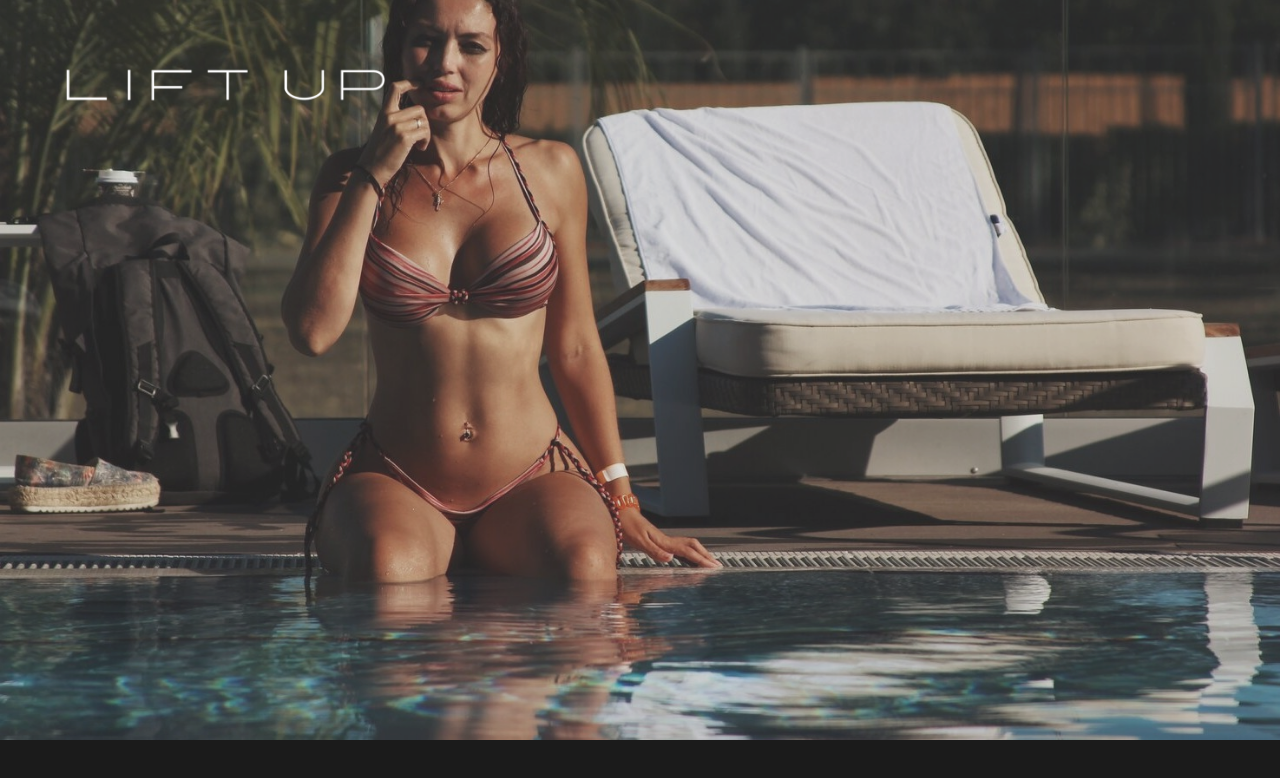
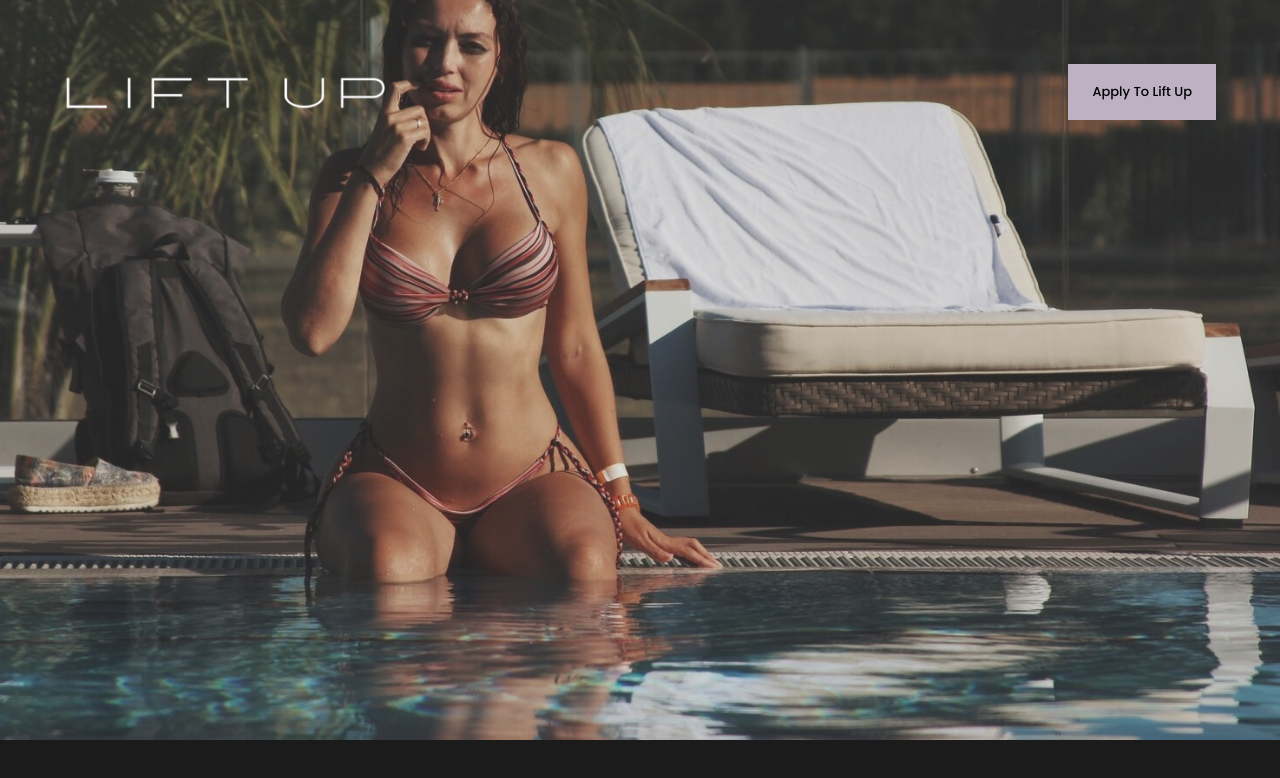
Before and after one commit to linkmanagement/lift_up_client, a Next.js app: page / in a window 1280 px wide. Shown: the top 778 px of the page. Built offline with nearby package versions, Linux system fonts and the light colour scheme.

Commit message:
added apply now button in nav
- should only be shown in desktop

```diff
--- a/pages/index.js
+++ b/pages/index.js
@@ -1,4 +1,5 @@
 import Head from 'next/head';
+import Link from 'next/link';
 
 const Header = () => (
   <Head>
@@ -16,8 +17,14 @@ export default function Home() {
       <div className="relative text-4xl h-[80%] md:h-[80%]  lg:h-[92.5%] min-h-[max-content] bg-white">
         <div className="saturate-[0.9] blur-[0.7px] opacity-[0.9] brightness-90 contrast-[0.9] absolute top-0 left-0 right-0 h-[100%] z-[1] bg-[url('/hero_cropped_mobile.jpg')] md:bg-[url('/hero_cropped_tab.jpg')] lg:bg-[url('/hero_cropped.jpg')] bg-cover bg-center	bg-no-repeat" />
         <div className="absolute top-0 left-0 right-0 h-[100%] z-[2] 	text-white">
-          <div className="p-16">
-            <img src="/logo.png" alt="logo" className="cursor-pointer h-[20px] md:h-[30px] lg:h-[40px]" />
+          <div className="p-8 lg:p-16 flex space-between items-center">
+            <img src="/logo.png" alt="logo" className="display-block mr-auto cursor-pointer h-[20px] md:h-[30px] lg:h-[40px]" />
+
+            <Link href="/contact">
+              <button className="rounded-none bg-[#BFB1C4] text-black text-[13px] px-6 py-2 rounded-lg font-medium hover:bg-[#A498A7] hover:opacity-[0.95] transition duration-200 ease-in-out">
+                Apply To Lift Up
+              </button>
+            </Link>
           </div>
         </div>
       </div>
--- a/styles/globals.css
+++ b/styles/globals.css
@@ -1,3 +1,5 @@
+@import url('https://fonts.googleapis.com/css2?family=Poppins:ital,wght@0,100;0,200;0,300;0,400;0,500;0,600;0,700;0,800;0,900;1,100;1,200;1,300;1,400;1,500;1,600;1,700;1,800;1,900&display=swap');
+
 @tailwind base;
 @tailwind components;
 @tailwind utilities;
@@ -13,6 +15,7 @@
   margin: 0;
   padding: 0;
   box-sizing: border-box;
+  font-family: 'Poppins', sans-serif;
 }
 
 html, body, #__next {
```
